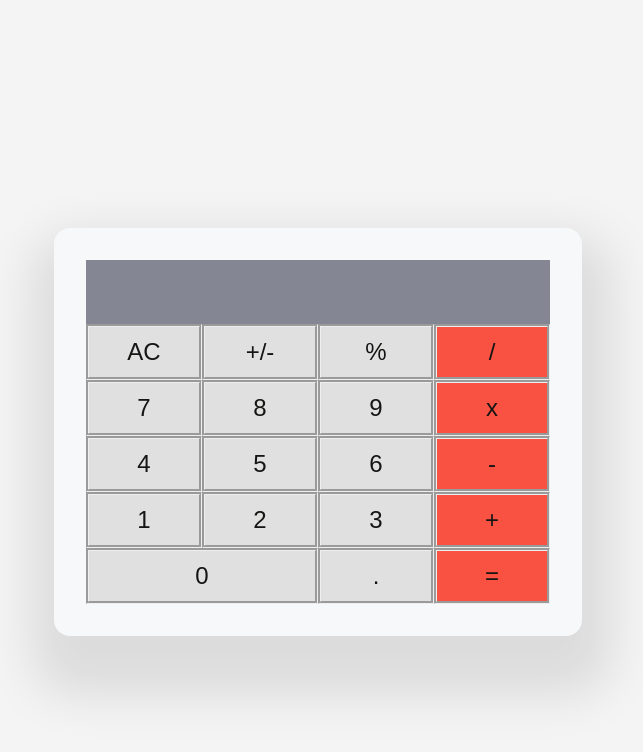
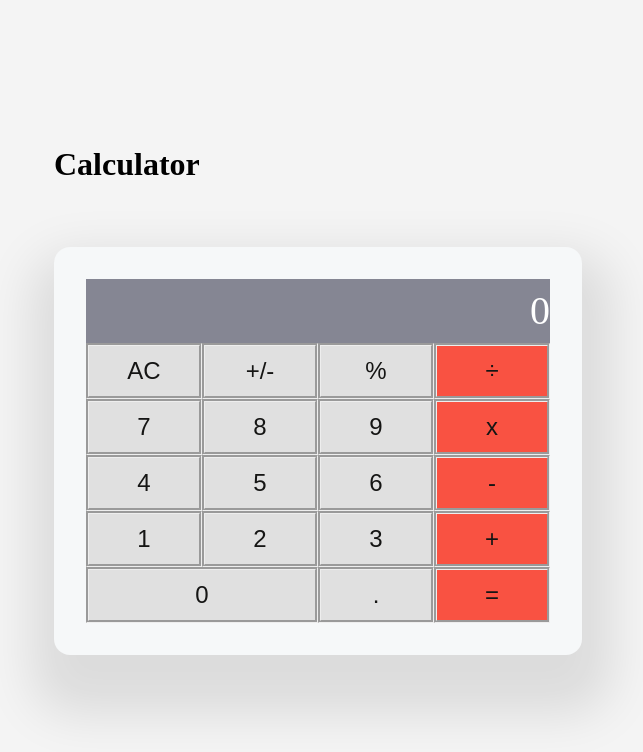
Before and after one commit to danielamoreno699/Math-Magician, a React (Create React App) app: page / in a window 1280 px wide. Shown: the top 752 px of the page, without its empty margins (322-965 px from the left). Built offline with nearby package versions, Linux system fonts and the light colour scheme.

Commit message:
Update code

```diff
--- a/src/App.js
+++ b/src/App.js
@@ -1,14 +1,14 @@
 import React from 'react';
-import Calculator from './components/logic/calculator';
+import Calculator from './components/calculator-components/calculator';
 
 function App() {
   return (
-    <div className="App">
+
       <div className="App">
         <Calculator />
 
       </div>
-    </div>
+
   );
 }
 
--- a/src/components/calculator-components/buttonbox.js
+++ /dev/null
@@ -1,78 +0,0 @@
-/* eslint-disable react/no-array-index-key */
-
-import PropTypes from 'prop-types';
-import {
-  numClickHandler,
-  signClickHandler,
-  percentClickHandler,
-  equalClickHandler,
-  invertClickHandler,
-  resetClickHandler,
-  commaClickHandler,
-} from '../logic/operate';
-
-const btnValues = [
-  'AC', '+/-', '%', '/',
-  7, 8, 9, 'x',
-  4, 5, 6, '-',
-  1, 2, 3, '+',
-  0, '.', '=',
-];
-
-const ButtonBox = ({ calc, setCalc, operate }) => {
-  const handleButtonClick = (value) => {
-    if (typeof value === 'number') {
-      numClickHandler(value, calc, setCalc);
-    } else {
-      switch (value) {
-        case '+':
-        case '-':
-        case 'x':
-        case '/':
-          signClickHandler(value, calc, setCalc);
-          break;
-        case '=':
-          equalClickHandler(calc, setCalc, operate);
-          break;
-        case '%':
-          percentClickHandler(value, calc, setCalc);
-          break;
-        case '.':
-          commaClickHandler(value, calc, setCalc);
-          break;
-        case '+/-':
-          invertClickHandler(value, calc, setCalc);
-          break;
-        case 'AC':
-          resetClickHandler(calc, setCalc, value);
-          break;
-        default:
-          break;
-      }
-    }
-  };
-
-  return (
-    <div className="btn-box">
-      {btnValues.map((value, i) => (
-        <button
-          type="button"
-          className="btn-number"
-          key={i}
-          value={value}
-          onClick={() => handleButtonClick(value)}
-        >
-          {value}
-        </button>
-      ))}
-    </div>
-  );
-};
-
-ButtonBox.propTypes = {
-  calc: PropTypes.number.isRequired,
-  setCalc: PropTypes.func.isRequired,
-  operate: PropTypes.string.isRequired,
-};
-
-export default ButtonBox;
--- /dev/null
+++ b/src/components/calculator-components/calculator.js
@@ -0,0 +1,11 @@
+import CalcComponents from './children';
+
+
+const Calculator = ({ value }) => (
+  <div>
+    <h1>Calculator</h1>
+    <CalcComponents value={value} />
+  </div>
+
+);
+export default Calculator;
--- /dev/null
+++ b/src/components/calculator-components/children.js
@@ -0,0 +1,44 @@
+import React, { useState } from 'react';
+import calculate from '../logic/caculate';
+
+const CalcComponents = ({ value }) => {
+
+  const btnValues = [
+    'AC', '+/-', '%', '÷',
+    '7', '8', '9', 'x',
+    '4', '5', '6', '-',
+    '1', '2', '3', '+',
+    '0', '.', '=',
+  ];
+
+  const [calc, setCalculator] = useState({
+    total: 0,
+    next: null,
+    operation: null
+  });
+
+  const handleButtonClick = (buttonName) => {
+    setCalculator((prevState) => {
+      console.log("Button value is: " + buttonName);
+      const newResult = calculate(prevState, buttonName.target.textContent);
+      return { ...prevState, ...newResult }
+    });
+  };
+
+  return (
+    <div className="wrapper">
+      <div className="screen">
+        {calc.total}
+        {calc.operation}
+        {calc.next}
+      </div>
+      <div className="btn-box">
+        {btnValues.map((value, i) => (
+          <button type="button" className="btn-number" key={i} onClick={handleButtonClick}>{value}</button>
+        ))}
+      </div>
+    </div>
+  );
+};
+
+export default CalcComponents;
--- a/src/components/calculator-components/screen.js
+++ /dev/null
@@ -1,7 +0,0 @@
-import React from 'react';
-
-export const screen = ({ value }) => (
-  <div className="screen">{value}</div>
-);
-
-export default screen;
--- /dev/null
+++ b/src/components/logic/caculate.js
@@ -0,0 +1,137 @@
+import operate from './operate';
+
+function isNumber(item) {
+  return !!item.match(/[0-9]+/);
+
+}
+
+/**
+ * Given a button name and a calculator data object, return an updated
+ * calculator data object.
+ *
+ * Calculator data object contains:
+ *   total:s      the running total
+ *   next:String       the next number to be operated on with the total
+ *   operation:String  +, -, etc.
+ */
+export default function calculate( obj, buttonName) {
+
+    console.log('calculate', buttonName)
+
+  if (buttonName === 'AC') {
+    return {
+      total: null,
+      next: null,
+      operation: null,
+    };
+  }
+
+  if (isNumber(buttonName)) {
+    if (buttonName === '0' && obj.next === '0') {
+      return {};
+    }
+    // If there is an operation, update next
+    if (obj.operation) {
+      if (obj.next && obj.next !== '0') {
+        return { ...obj, next: obj.next + buttonName };
+      }
+      return { ...obj, next: buttonName };
+    }
+    // If there is no operation, update next and clear the value
+    if (obj.next && obj.next !== '0') {
+      return {
+        next: obj.next + buttonName,
+        total: null,
+      };
+    }
+    return {
+      next: buttonName,
+      total: null,
+    };
+  }
+
+  if (buttonName === '.') {
+    if (obj.next) {
+      if (obj.next.includes('.')) {
+        return { ...obj };
+      }
+      return { ...obj, next: `${obj.next}.` };
+    }
+    if (obj.operation) {
+      return { ...obj, next: '0.' };
+    }
+    if (obj.total) {
+      if (obj.total.includes('.')) {
+        return {};
+      }
+      return { ...obj, next: `${obj.total}.` };
+    }
+    return { ...obj, next: '0.' };
+  }
+
+  if (buttonName === '=') {
+    if (obj.next && obj.operation) {
+      return {
+        total: operate(obj.total, obj.next, obj.operation),
+        next: null,
+        operation: null,
+      };
+    }
+    // '=' with no operation, nothing to do
+    return {};
+  }
+
+  if (buttonName === '+/-') {
+    if (obj.next) {
+      return { ...obj, next: (-1 * parseFloat(obj.next)).toString() };
+    }
+    if (obj.total) {
+      return { ...obj, total: (-1 * parseFloat(obj.total)).toString() };
+    }
+    return {};
+  }
+
+  // Button must be an operation
+
+  // When the user presses an operation button without having entered
+  // a number first, do nothing.
+  // if (!obj.next && !obj.total) {
+  //   return {};
+  // }
+
+  // User pressed an operation after pressing '='
+  if (!obj.next && obj.total && !obj.operation) {
+    return { ...obj, operation: buttonName };
+  }
+
+  // User pressed an operation button and there is an existing operation
+  if (obj.operation) {
+    if (obj.total && !obj.next) {
+      return { ...obj, operation: buttonName };
+    }
+
+    if (!obj.total) {
+      return { total: 0, operation: buttonName };
+    }
+
+    return {
+      total: operate(obj.total, obj.next, obj.operation),
+      next: null,
+      operation: buttonName,
+    };
+  }
+
+  // no operation yet, but the user typed one
+
+  // The user hasn't typed a number yet, just save the operation
+  if (!obj.next) {
+    return { operation: buttonName };
+  }
+
+  // save the operation and shift 'next' into 'total'
+  return {
+    total: obj.next,
+    next: null,
+    operation: buttonName,
+  };
+}
--- a/src/components/logic/calculator.js
+++ /dev/null
@@ -1,22 +0,0 @@
-import React, { useState } from 'react';
-import ButtonBox from '../calculator-components/buttonbox';
-import Screen from '../calculator-components/screen';
-import { operate } from './operate';
-
-const Calculator = () => {
-  const [calc, setCalc] = useState({
-    operator: '',
-    operand1: 0,
-    operand2: 0,
-    result: 0,
-    screenValue: '',
-  });
-
-  return (
-    <div className="wrapper">
-      <Screen value={calc.screenValue} />
-      <ButtonBox calc={calc} setCalc={setCalc} operate={operate} />
-    </div>
-  );
-};
-export default Calculator;
--- a/src/components/logic/operate.js
+++ b/src/components/logic/operate.js
@@ -1,116 +1,30 @@
-export const operate = (operator, operand1, operand2) => {
-  switch (operator) {
-    case '+':
-      return operand1 + operand2;
-    case '-':
-      return operand1 - operand2;
-    case 'x':
-      return operand1 * operand2;
-    case '/':
-      return operand1 / operand2;
+import Big from 'big.js';
 
-    default:
-      return 0;
+export default function operate(numberOne, numberTwo, operation) {
+  const one = Big(numberOne);
+  const two = Big(numberTwo);
+  if (operation === '+') {
+    return one.plus(two).toString();
   }
-};
-
-export const numClickHandler = (value, calc, setCalc) => {
-  let newScreenValue = calc.screenValue;
-  if (newScreenValue === '0') {
-    newScreenValue = '';
+  if (operation === '-') {
+    return one.minus(two).toString();
   }
-  newScreenValue += value.toString();
-  const num = parseFloat(newScreenValue);
-
-  setCalc({
-    ...calc,
-    operand2: num,
-    screenValue: newScreenValue,
-  });
-};
-
-export const signClickHandler = (operator, calc, setCalc) => {
-  if (calc.operator) {
-    const result = operate(calc.operator, parseFloat(calc.operand1), parseFloat(calc.operand2));
-    setCalc({
-      ...calc,
-      operand1: result,
-      operand2: null,
-      result,
-      operator,
-      screenValue: result.toString(),
-    });
-  } else {
-    setCalc({
-      ...calc,
-      operator,
-      operand1: parseFloat(calc.screenValue),
-      screenValue: '',
-    });
+  if (operation === 'x') {
+    return one.times(two).toString();
   }
-};
-
-export const equalClickHandler = (calc, setCalc) => {
-  let { result } = calc;
-  if (calc.operator && calc.operand2 !== null) {
-    result = operate(calc.operator, parseFloat(calc.operand1), parseFloat(calc.operand2));
+  if (operation === '÷') {
+    try {
+      return one.div(two).toString();
+    } catch (err) {
+      return "Can't divide by 0.";
+    }
   }
-  setCalc({
-    ...calc,
-    operator: '',
-    operand1: 0,
-    operand2: 0,
-    result,
-    screenValue: result.toString(),
-  });
-};
-
-export const resetClickHandler = (calc, setCalc) => {
-  setCalc({
-    screenValue: '0',
-    result: null,
-    operand1: null,
-    operand2: null,
-    operator: null,
-  });
-};
-
-export const percentClickHandler = (value, calc, setCalc) => {
-  const num = parseFloat(calc.screenValue);
-  const percent = operate('/', num, 100);
-  const result = operate(calc.operator, parseFloat(calc.operand1), percent);
-  setCalc({
-    ...calc,
-    operand2: percent,
-    screenValue: percent.toString(),
-    result,
-  });
-};
-
-export const commaClickHandler = (value, calc, setCalc) => {
-  const num = parseFloat(calc.screenValue);
-
-  if (typeof num === 'number') {
-    setCalc({
-      ...calc,
-      screenValue: `${num.toLocaleString('en-US', { maximumFractionDigits: 10 })}.`,
-      operand2: calc.operator ? num : parseFloat(calc.operand2),
-      operand1: calc.operator ? parseFloat(calc.operand1) : parseFloat(calc.screenValue),
-      result: calc.operator ? operate(calc.operator, parseFloat(calc.operand1), num) : calc.result,
-    });
+  if (operation === '%') {
+    try {
+      return one.mod(two).toString();
+    } catch (err) {
+      return "Can't find modulo as can't divide by 0.";
+    }
   }
-};
-
-export const invertClickHandler = (value, calc, setCalc) => {
-  const num = parseFloat(calc.screenValue);
-
-  const newNum = -num;
-
-  setCalc({
-    ...calc,
-    screenValue: newNum.toString(),
-    operand1: calc.operator ? parseFloat(calc.operand1) : newNum,
-    operand2: calc.operator ? newNum : parseFloat(calc.operand2),
-    result: calc.operator ? operate(calc.operator, parseFloat(calc.operand1), newNum) : calc.result,
-  });
-};
+  throw Error(`Unknown operation '${operation}'`);
+}
```
